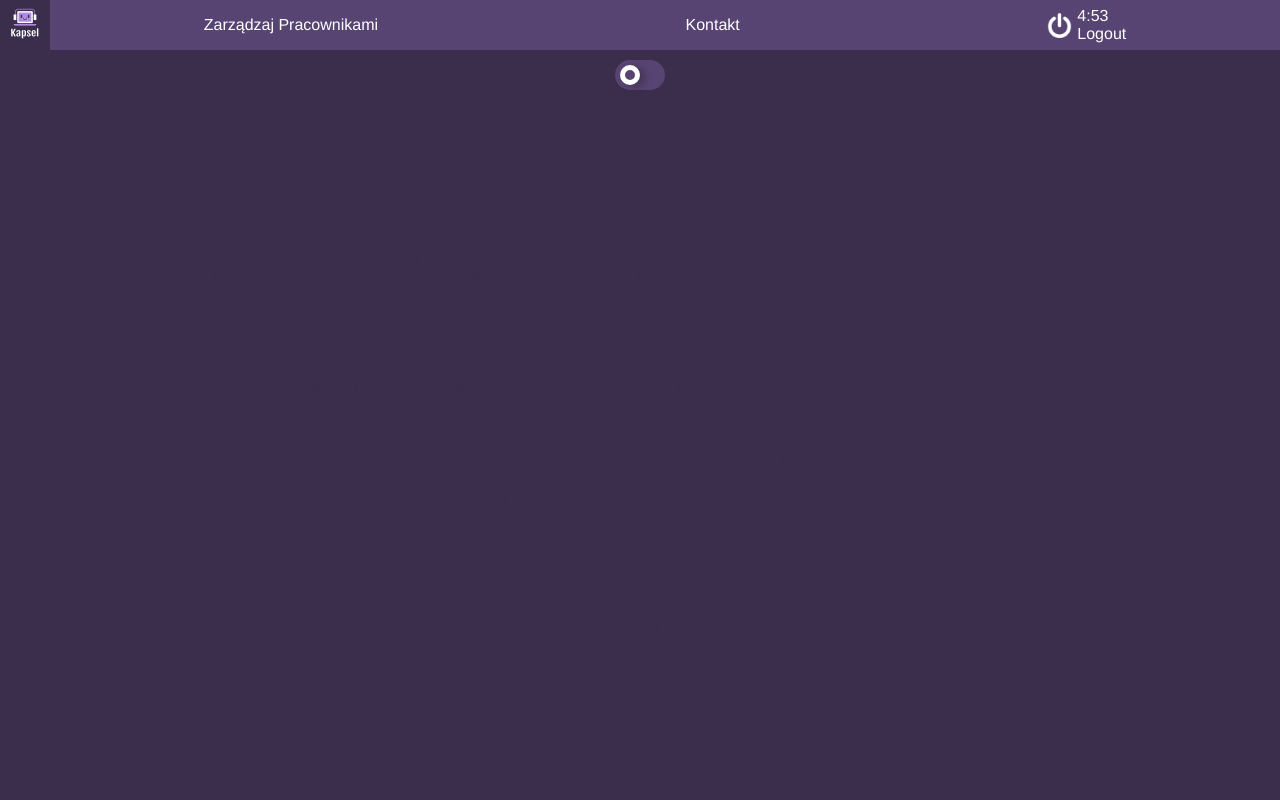
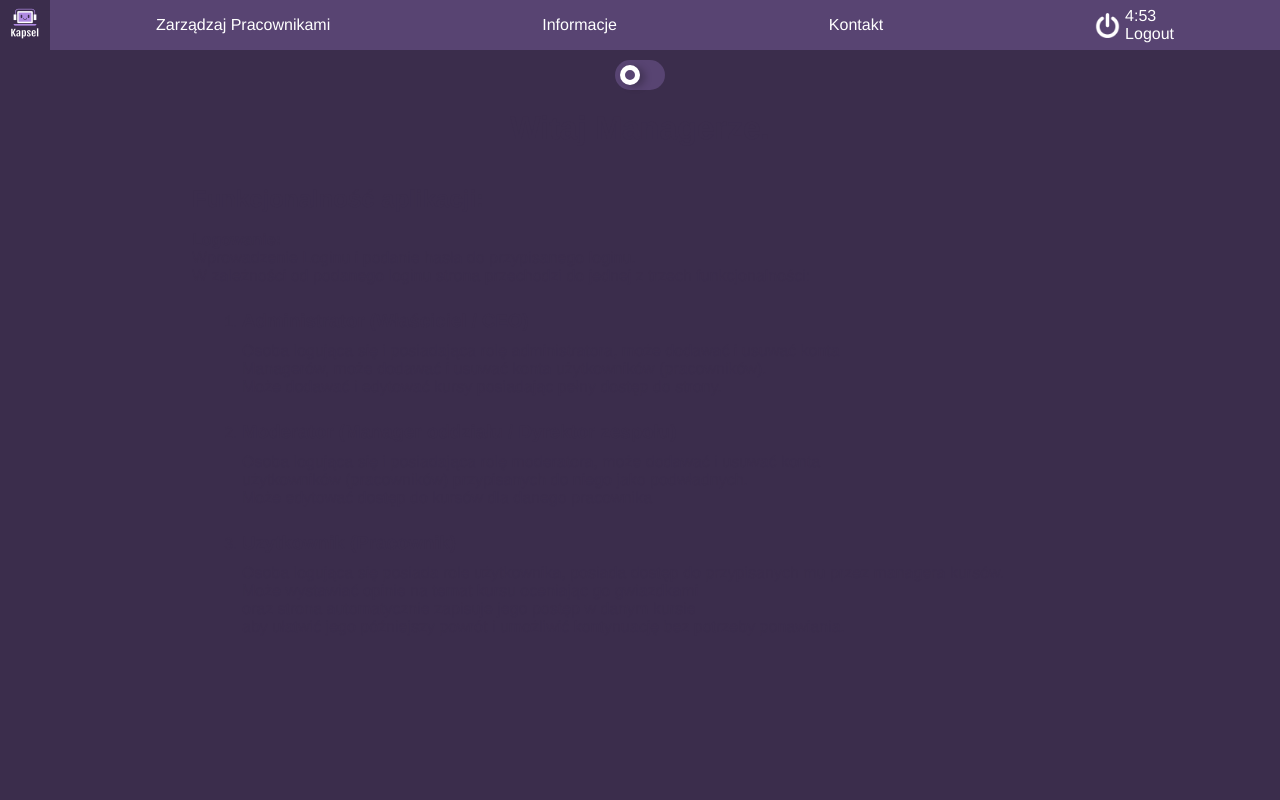
Before and after one commit to volus7/CompanyCoursesManagement_Flask_Stuglik, a Flask app: page / in a window 1280 px wide. Run offline with Flask 3, Linux system fonts and the light colour scheme; a user stored in the database is signed in.

Commit message:
betterNav

```diff
--- a/templates/navbar.html
+++ b/templates/navbar.html
@@ -1,20 +1,22 @@
 <div id="nav">
-    <a href="/" id="logo"><div id="logoDiv"></div></a>
+    <a href="#" id="logo"><div id="logoDiv"></div></a>
     <nav>
         <ul>
             {% if role=='admin' %}
-            <li class="navBtn"><a href="">Zarządzaj Menagerami</a></li>
+            <li class="navBtn"><a href="manageManagers.html">Zarządzaj Menagerami</a></li>
             <li class="navBtn"><a href="">Zarządzaj Pracownikami</a></li>
             <li class="navBtn"><a href="">Edytuj Kursy</a></li>
             {% elif role == 'manager'%}
             <li class="navBtn"><a href="">Zarządzaj Pracownikami</a></li>
+            <li class="navBtn"><a href="">Informacje</a></li>
             {% else %}
             <li class="navBtn">
                 <div>
                     TODO: SEARCHBAR
                 </div>
             </li>
-            <li class="navBtn"><a href="">Kursy</a></li>
+            <li class="navBtn"><a href="">Lista Kursów</a></li>
+            <li class="navBtn"><a href="">Informacje</a></li>
             {% endif %}
             <li class="navBtn"><a href="">Kontakt</a></li>
             <li id="logoutLi">
@@ -22,7 +24,7 @@
                     <div id="logoutIcon"></div>
                     <div class="vertical">
                         <div id="timeout"></div>
-                        <a href="{{ url_for('logout') }}" id="logoutPageBtn">Logout</a>
+                        <a href="/logout" id="logoutPageBtn">Logout</a>
                     </div>
                 </div>
             </li>
```
